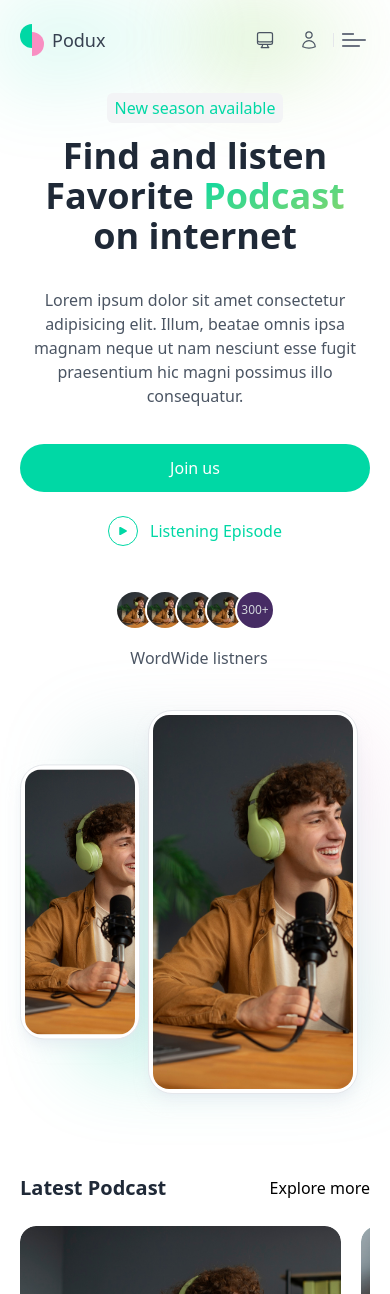
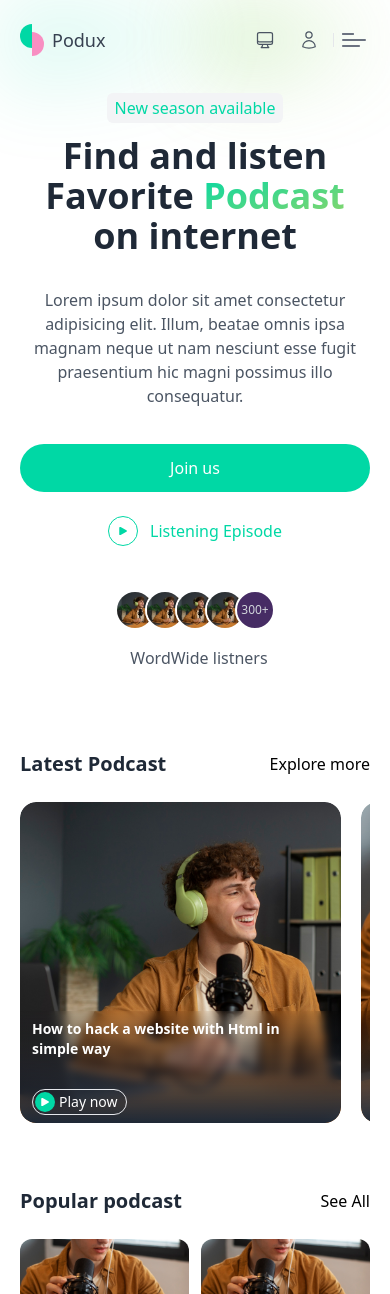
Before and after one commit to Johnkat-Mj/podcas-landing-page, a Nuxt app: page / in a window 390 px wide. Shown: the top 1294 px of the page. Built offline with nearby package versions, Linux system fonts and the light colour scheme.

Commit message:
Update[hero section]

```diff
--- a/components/sections/home/HeroSection.vue
+++ b/components/sections/home/HeroSection.vue
@@ -11,7 +11,7 @@
         <AtomsContainer class-name="relative">
             <div aria-hidden="true" class="absolute inset-y-0 w-44 left-0 hidden dark:flex">
                 <div
-                    class="h-full w-full bg-gradient-to-tr opacity-40 dark:blur-2xl dark:from-[#570cac] dark:opacity-40">
+                    class="h-1/2 lg:h-full w-full bg-gradient-to-tr opacity-40 dark:blur-2xl dark:from-[#570cac] dark:opacity-20">
                 </div>
             </div>
             <div
@@ -77,7 +77,7 @@
                         </div>
                     </div>
                 </div>
-                <div class="lg:h-full">
+                <div class="lg:h-full  hidden md:flex">
 
                     <div
                         class="flex w-full h-96 min-h-[24rem] lg:min-h-[none] lg:w-full lg:h-full items-center relative">
```
